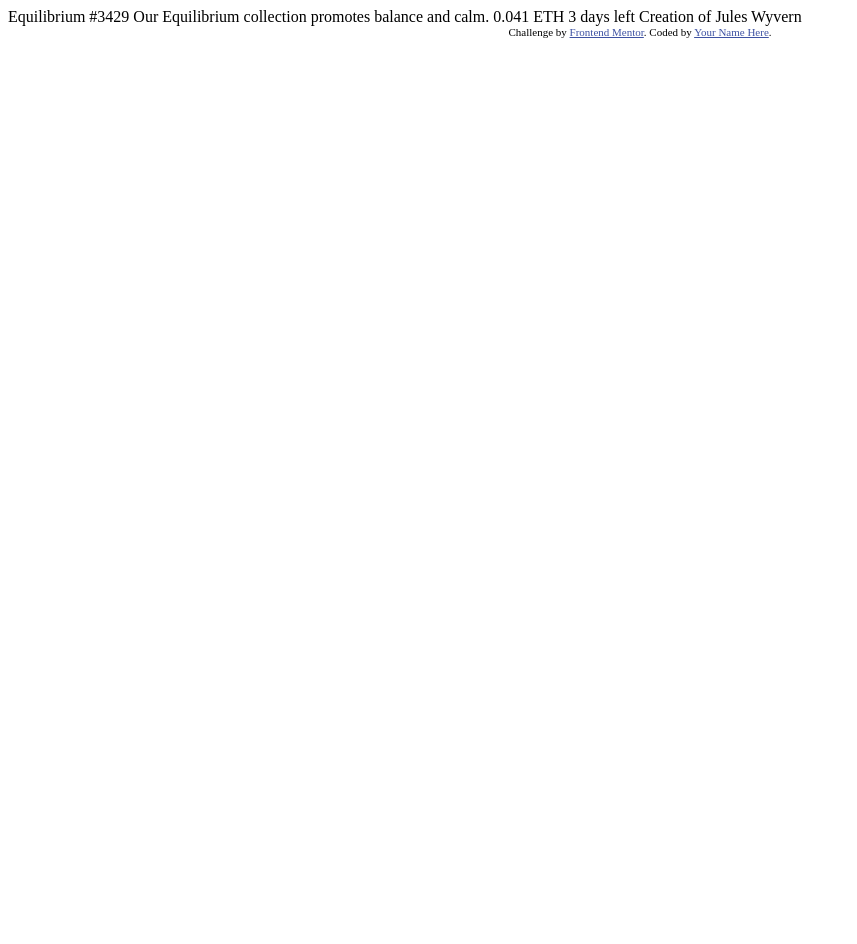
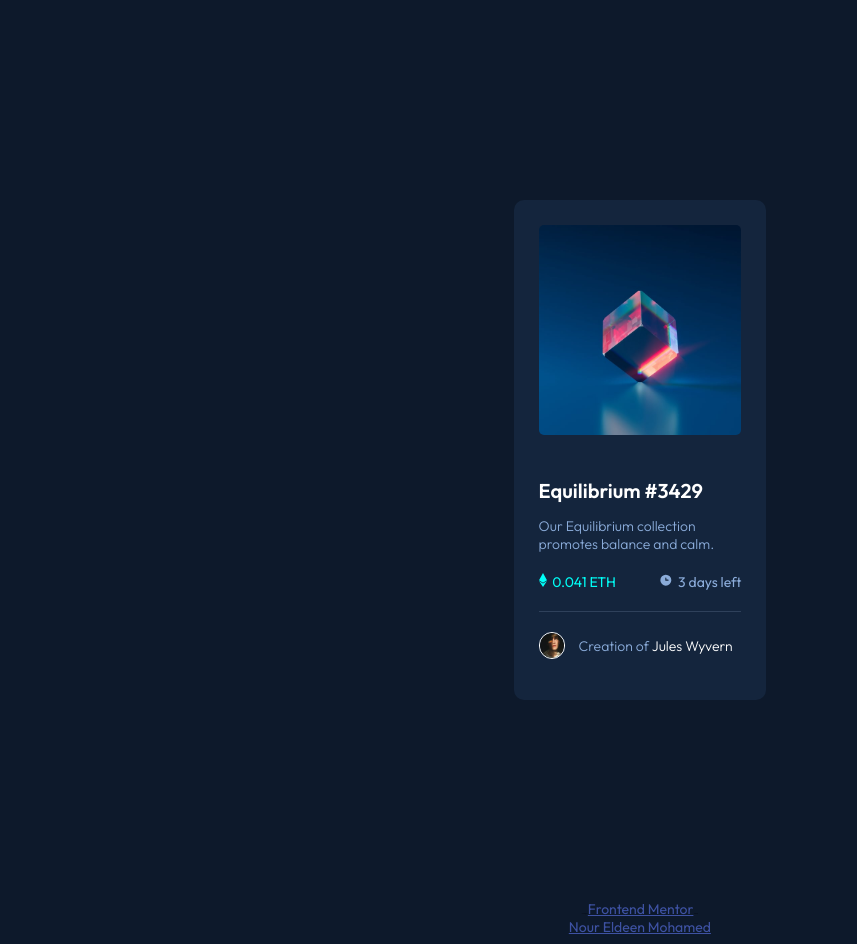
Before and after one commit to NOURisLIGHT/NFT-preview-card-component, a plain HTML site: page index.html in a window 1280 px wide. Shown: the whole page, without its empty margins (0-857 px from the left). Before the commit the page ends 800 px from the top, so only its background shows below. Drawn offline with Linux system fonts and the light colour scheme.

Commit message:
all done

```diff
--- /dev/null
+++ b/css/style.css
@@ -0,0 +1,145 @@
+:root {
+    --soft-blue: hsl(215, 51%, 70%);
+    --cyan: hsl(178, 100%, 50%);
+    --main-bg: hsl(217, 54%, 11%);
+    --card-bg: hsl(216, 50%, 16%);
+    --line: hsl(215, 32%, 27%);
+    --white: hsl(0, 0%, 100%);
+}
+* {
+    box-sizing: border-box;
+    font-size: 14px;
+    font-family: 'Outfit', sans-serif;
+}
+body {
+    background-color: var(--main-bg);
+}
+main {
+    margin: 100px auto;
+    padding: 15px;
+    background-color: var(--card-bg);
+    width: 55%;
+    height: 335px;
+    border-radius: 10px;
+    display: grid;
+    grid-template-rows: 1fr 1fr;
+    color: white;
+    /* grid-gap: 0; */
+}
+/* Start Image */
+main .image {
+    height: 50%;
+}
+main .image .view {
+    display: none;
+}
+main .image .main-img {
+    width: 100%;
+    border-radius: 5px;
+}
+/* End Image */
+/* Start Info */
+main .info {
+    height: 50%;
+    width: 100%;
+}
+.info .text h1{
+    font-weight: 600;
+    color:var(--white);
+}
+.info .text p {
+    font-weight: 300;
+    color: var(--soft-blue);
+    font-size: 10px;
+
+}
+.info .text .price-time {
+    margin: 10px 0;
+    display: flex;
+    justify-content: space-between;
+}
+.price-time .eth {
+    color: var(--cyan);
+}
+.price-time .time-left {
+    color:var(--soft-blue);
+}
+.price-time span {
+    font-size: 10px;
+}
+.price-time img {
+    height: 10px;
+    margin-right: 5px;
+}
+hr {
+    height: 1px;
+    border: none;
+    background-color: var(--line);
+}
+.avatar {
+    position: relative;
+    display: flex;
+}
+.avatar img{
+    width: 13%;
+    display: block;
+    border: 1px solid white;
+    border-radius: 50%;
+}
+.avatar div {
+    position: absolute;
+    top: 50%;
+    transform: translateY(-50%);
+    margin-left: 30px;
+    font-size: 10px;
+    color: var(--soft-blue);
+    font-weight: 300;
+}
+.avatar span {
+    font-size: 10px;
+    color: white
+}
+
+@media (min-width: 376px) {
+    main {
+        margin: 200px auto;
+        width: 20%;
+        display: flex;
+        flex-direction: column;
+        font-size: 18px;
+        height: 500px;
+        padding: 25px;
+    }
+    main .image {
+        height: 50%;
+    }
+    main .image .main-img {
+        height: 100%;
+    }
+    main .info {
+        margin-top: 30px;
+    }
+    .info .text h1 {
+        font-size: 20px;
+    }
+    .info .text .price-time {
+        margin: 20px 0;
+    }
+    .info .text p,
+    .info .text .price-time span {
+        font-size: 14px;
+    }
+    .info .text .price-time img {
+        height: 14px;
+    }
+    hr {
+        margin-bottom: 20px;
+    }
+    .avatar div {
+        margin-left: 40px;
+        font-size: 14px;
+    }
+    .avatar .name {
+        font-size: 14px;
+    }
+}
--- a/index.html
+++ b/index.html
@@ -1,33 +1,72 @@
 <!DOCTYPE html>
 <html lang="en">
   <head>
-  <meta charset="UTF-8">
-  <meta name="viewport" content="width=device-width, initial-scale=1.0"> <!-- displays site properly based on user's device -->
+    <meta charset="UTF-8" />
+    <meta name="viewport" content="width=device-width, initial-scale=1.0" />
+    <!-- displays site properly based on user's device -->
 
-  <link rel="icon" type="image/png" sizes="32x32" href="./images/favicon-32x32.png">
+    <link
+      rel="icon"
+      type="image/png"
+      sizes="32x32"
+      href="./images/favicon-32x32.png"
+    />
+
+    <link rel="stylesheet" href="css/style.css" />
+
+    <!-- fonts -->
+    <link rel="preconnect" href="https://fonts.googleapis.com" />
+    <link rel="preconnect" href="https://fonts.gstatic.com" crossorigin />
+    <link
+      href="https://fonts.googleapis.com/css2?family=Outfit:wght@300;400;600&display=swap"
+      rel="stylesheet"
+    />
 
     <title>Frontend Mentor | NFT preview card component</title>
 
     <!-- Feel free to remove these styles or customise in your own stylesheet 👍 -->
     <style>
-    .attribution { font-size: 11px; text-align: center; }
-    .attribution a { color: hsl(228, 45%, 44%); }
+      footer {
+        font-size: 1px;
+        text-align: center;
+      }
+      footer a {
+        color: hsl(228, 45%, 44%);
+      }
     </style>
   </head>
   <body>
+    <main>
+      <div class="image">
+        <img src="images/icon-view.svg" alt="" class="view" />
+        <img
+          src="images/image-equilibrium.jpg"
+          alt=""
+          class="main-img"
+        />
+      </div>
+      <div class="info">
+        <div class="text">
+          <h1>Equilibrium #3429</h1>
+          <p>Our Equilibrium collection promotes balance and calm.</p>
+          <div class="price-time">
+            <div class="eth"><img src="images/icon-ethereum.svg" alt="" /><span>0.041 ETH</span></div>
+            <div class="time-left"><img src="images/icon-clock.svg" alt="" /><span>3 days left</span></div>
+          </div>
+        </div>
+        <hr />
+        <div class="avatar">
+          <img src="images/image-avatar.png" alt="" />
+          <div>Creation of <span class="name">Jules Wyvern</span></div>
+        </div>
+      </div>
+    </main>
 
-  Equilibrium #3429
-
-  Our Equilibrium collection promotes balance and calm.
-
-  0.041 ETH
-  3 days left
-
-  Creation of Jules Wyvern
-
-  <div class="attribution">
-    Challenge by <a href="https://www.frontendmentor.io?ref=challenge" target="_blank">Frontend Mentor</a>.
-    Coded by <a href="#">Your Name Here</a>.
-  </div>
+    <footer>
+      Challenge by
+      <a href="https://www.frontendmentor.io?ref=challenge" target="_blank"
+        >Frontend Mentor</a
+      >. Coded by <a href="#"><br> Nour Eldeen Mohamed</a>.
+    </footer>
   </body>
 </html>
```
Also changed, not shown: 1 other file. Lines whose indentation alone changed are shown as unchanged.
